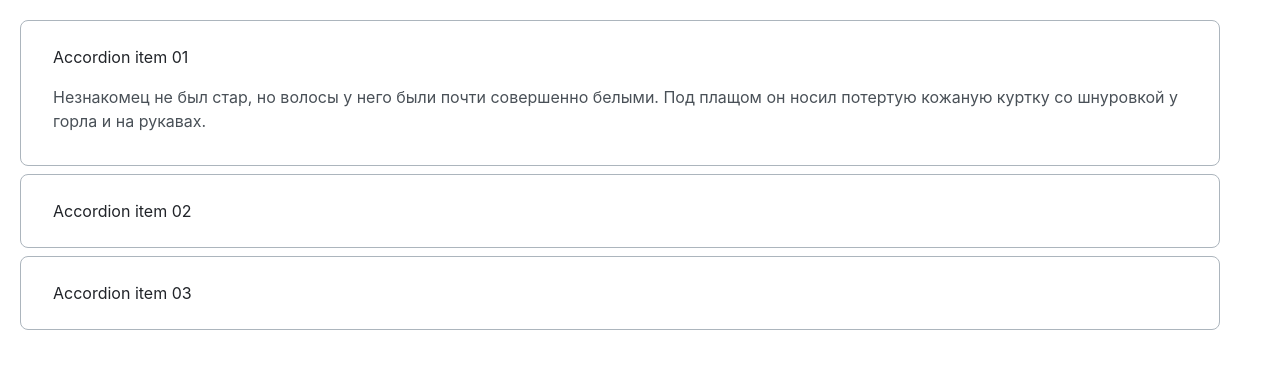
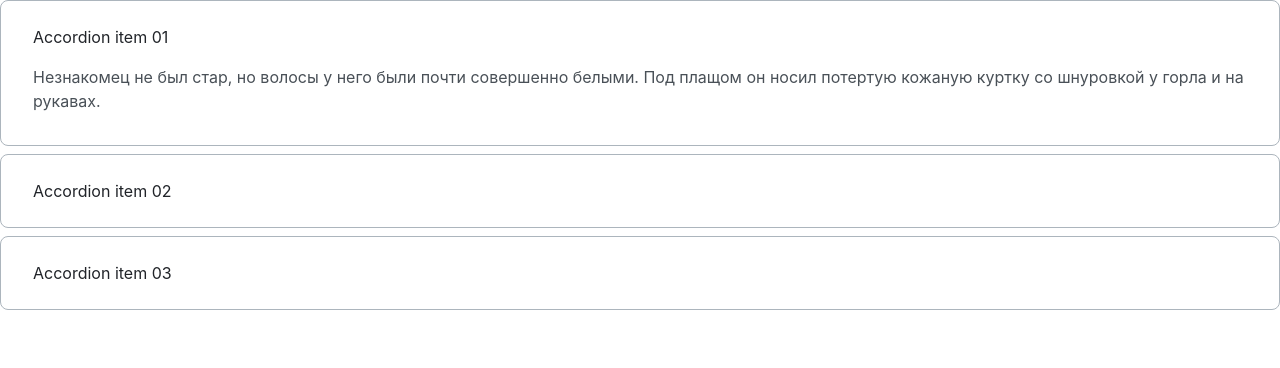
Before and after one commit to js-tasks-ru/htmlcss-20230911-4_marat-shagiev, a website: page 03-lection1/02-accordion/index.html in a window 1280 px wide. Drawn offline with Linux system fonts and the light colour scheme.

Commit message:
Bugfix to lection-01-accordeon, add modifiers, couse font is not inherited

```diff
--- a/03-lection1/02-accordion/accordion.css
+++ b/03-lection1/02-accordion/accordion.css
@@ -2,39 +2,41 @@
 /*
 font: [font-style||font-variant||font-weight] font-size [/line-height] font-family | inherit
 */
-.accordeon {
- max-width: 1200px; /*demo-option*/
- padding: 20px; /*demo-option*/
+.accordion {
  color: var(--black);
- font: 400 16px/1.5 Inter, sans-serif;
 }
 
-.accordeon__item {
+.accordion__item {
  background-color: var(--white);
  padding: 24px 32px;
  border-radius: 8px;
  border: 1px solid var(--grey-3);
  margin-bottom: 8px;
- font: inherit;
 }
 
-.accordeon__item:last-child {
+.accordion__item:last-child {
  margin-bottom: 0;
 }
 
-.accordeon__title {
+.accordion__title {
  list-style: none;
- font: inherit;
  display: block;
 }
 
-.accordeon__title::-webkit-details-marker { /* нестандартный псевдоэлемент Google Chrome */
+.accordion__title::-webkit-details-marker { /* нестандартный псевдоэлемент Google Chrome */
  display: none;
 }
 
-.accordeon__text {
+.accordion__text {
  color: var(--grey-4);
  font: inherit;
  padding: 16px 0 8px 0;
  margin: 0;
 }
+
+/**
+*modifiers
+ */
+.accordion_font_inter, .accordion__item_font_inter, .accordion__text_font_inter, .accordion__title_font_inter {
+ font: 400 16px/1.5 Inter, sans-serif;
+}
--- a/03-lection1/02-accordion/index.html
+++ b/03-lection1/02-accordion/index.html
@@ -8,29 +8,29 @@
 		<link rel="stylesheet" href="./accordion.css">
 	</head>
 	<body>
-		<div class="accordeon">
-			<details class="accordeon__item" open>
-				<summary class="accordeon__title">
+		<div class="accordion accordion_font_inter">
+			<details class="accordion__item accordion__item_font_inter" open>
+				<summary class="accordion__title accordion__title_font_inter">
 					Accordion item 01
 				</summary>
-				<p class="accordeon__text">
+				<p class="accordion__text accordion__text_font_inter">
 					Незнакомец не был стар, но волосы у него были почти совершенно белыми. Под плащом он носил потертую
 					кожаную куртку со шнуровкой у горла и на рукавах. </p>
 			</details>
-			<details class="accordeon__item">
-				<summary class="accordeon__title">
+			<details class="accordion__item accordion__item_font_inter">
+				<summary class="accordion__title accordion__title_font_inter">
 					Accordion item 02
 				</summary>
-				<p class="accordeon__text">
+				<p class="accordion__text accordion__text_font_inter">
 					Только не забудь мой совет. Ну а коли уж мы заговорили о награде, то последнее время людишки стали
 					поговаривать о второй части. Я тебе говорил: принцессу в жены. Не знаю, кто это придумал, но ежели
 					упырица выглядит так, как рассказывают, то шуточка получается невеселая. </p>
 			</details>
-			<details class="accordeon__item">
-				<summary class="accordeon__title">
+			<details class="accordion__item accordion__item_font_inter">
+				<summary class="accordion__title accordion__title_font_inter">
 					Accordion item 03
 				</summary>
-				<p class="accordeon__text">
+				<p class="accordion__text accordion__text_font_inter">
 					В кустах дебоширили птицы. Склон балки покрывала плотная, густая масса ежевики и барбариса -
 					идеальное место для гнездовья и кормежки, поэтому неудивительно, что тут прямо-таки кишмя кишела
 					птица. </p>
```
